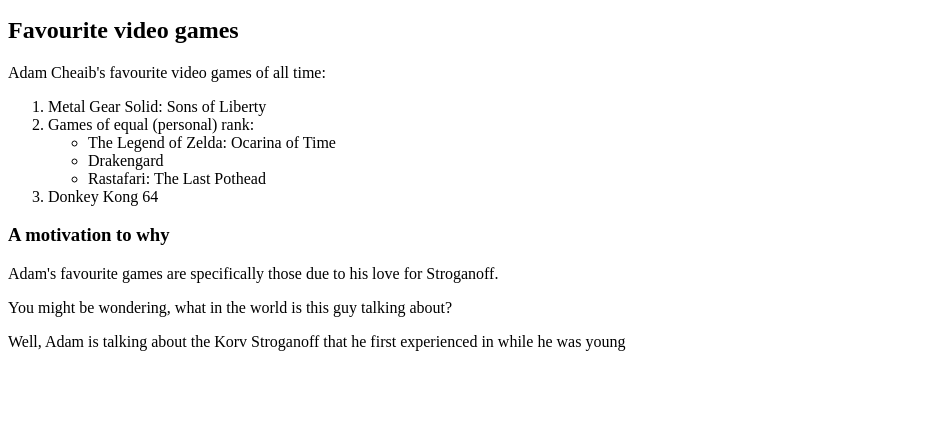
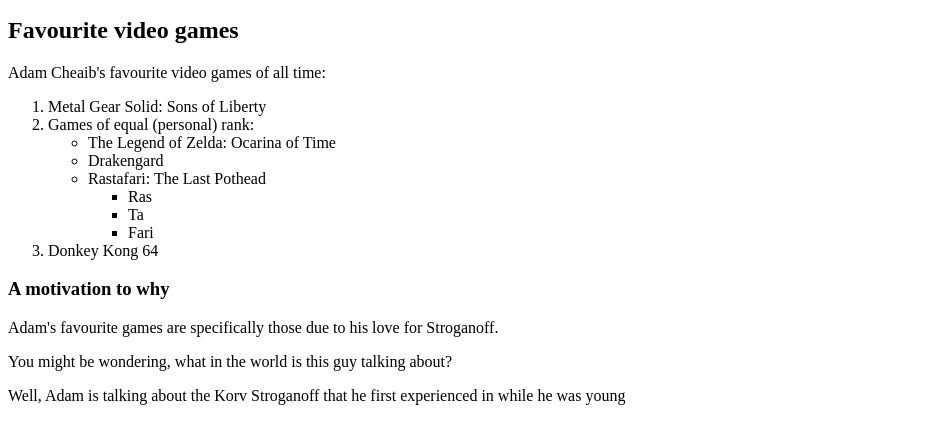
Before and after one commit to adamcheaib/The-unordered-list, a plain HTML site: page index.html in a window 1280 px wide. Shown: the part 101-544 px from the top of the page, without its empty margins (0-935 px from the left). Drawn offline with Linux system fonts and the light colour scheme.

Commit message:
Added a new unordered sublist

```diff
--- a/index.html
+++ b/index.html
@@ -16,7 +16,12 @@
             <ul>
                 <li>The Legend of Zelda: Ocarina of Time</li>
                 <li>Drakengard</li>
-                <li>Rastafari: The Last Pothead</li>
+                <li>Rastafari: The Last Pothead
+                    <ul>
+                        <li>Ras</li>
+                        <li>Ta</li>
+                        <li>Fari</li>
+                    </ul>
             </ul>
             <li>Donkey Kong 64</li>
         </ol>
```
